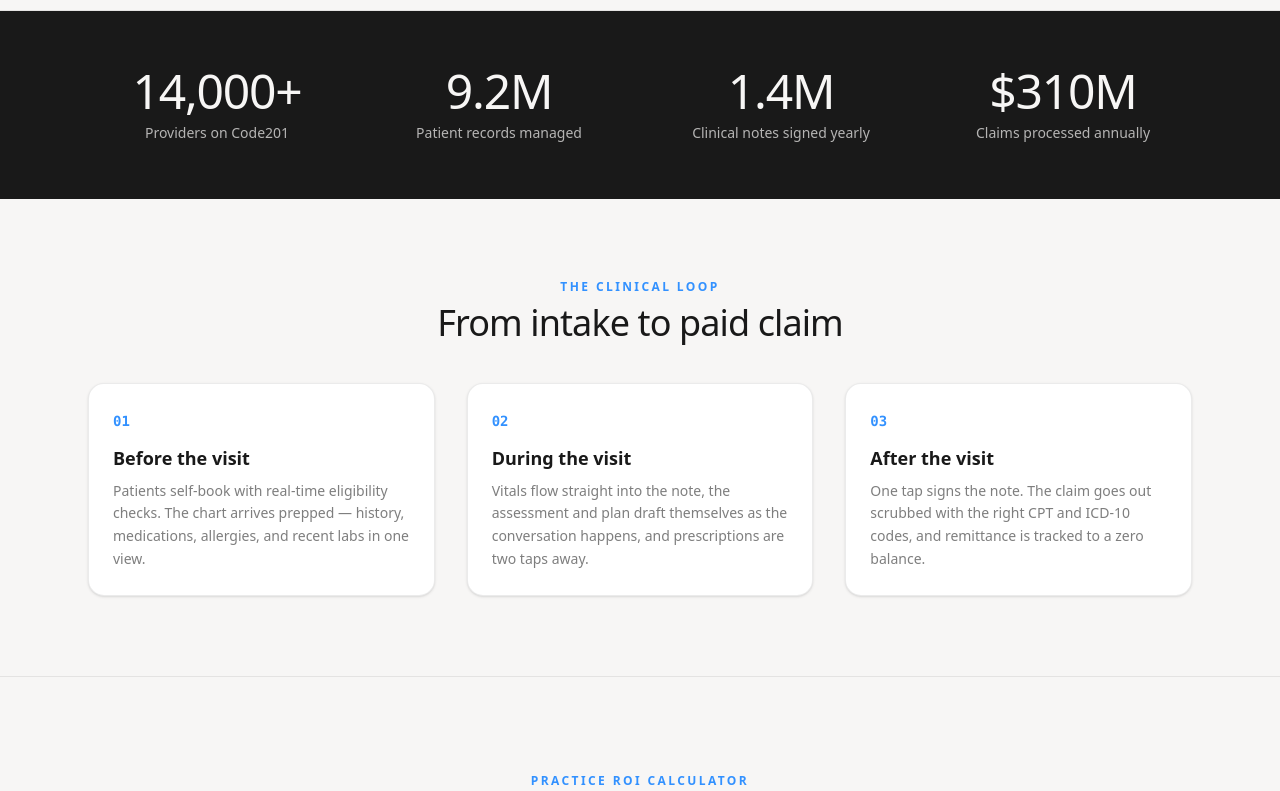
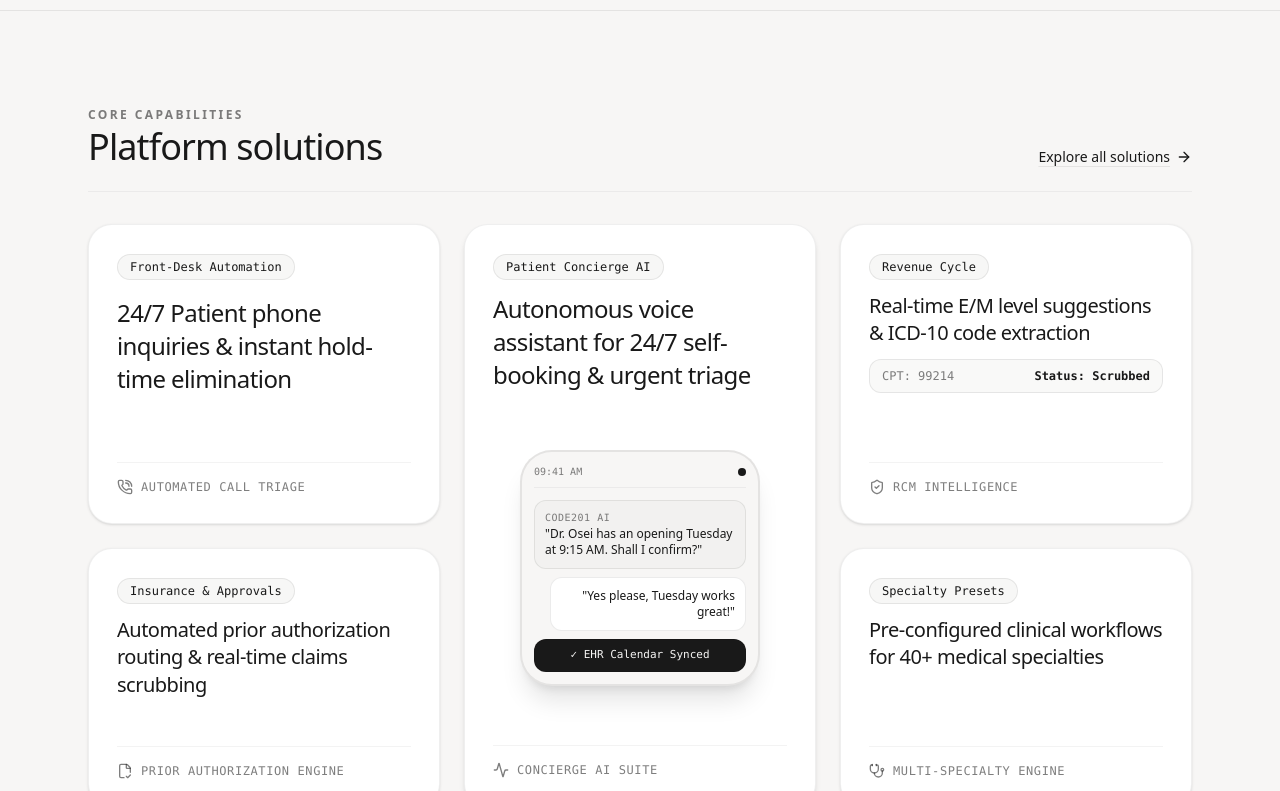
Before and after one commit to Code201Org/code201website, a Next.js app in the folder apps/marketing/: page / in a window 1280 px wide. Shown: the part 6360-7151 px from the top of the page. Built offline with nearby package versions, Linux system fonts and the light colour scheme.

Commit message:
feat: added column design of solutions ui

```diff
--- a/apps/marketing/src/app/page.tsx
+++ b/apps/marketing/src/app/page.tsx
@@ -1,5 +1,6 @@
 import {
   BottomCta,
+  CaseStudies,
   Faq,
   FeatureGrid,
   FeatureSections,
@@ -11,9 +12,7 @@ import {
   Security,
   Specialties,
   SpecialtySwitcher,
-  StatsBand,
   Testimonials,
-  Workflow,
 } from "@/components/sections";
 
 export default function HomePage() {
@@ -24,8 +23,7 @@ export default function HomePage() {
       <FeatureSections />
       <Specialties />
       <SpecialtySwitcher />
-      <StatsBand />
-      <Workflow />
+      <CaseStudies />
       <RoiCalculator />
       <FeatureGrid />
       <Integrations />
--- a/apps/marketing/src/components/sections.tsx
+++ b/apps/marketing/src/components/sections.tsx
@@ -725,82 +725,143 @@ export function Specialties() {
   );
 }
 
-// ---- Stats band (inverted monochrome statement) ----
-
-const stats = [
-  { value: "14,000+", label: "Providers on Code201" },
-  { value: "9.2M", label: "Patient records managed" },
-  { value: "1.4M", label: "Clinical notes signed yearly" },
-  { value: "$310M", label: "Claims processed annually" },
-];
-
-export function StatsBand() {
-  return (
-    <section className="bg-foreground py-14 text-background">
-      <div className="mx-auto grid max-w-6xl grid-cols-2 gap-x-6 gap-y-6 px-4 sm:px-6 lg:grid-cols-4">
-        {stats.map((stat) => (
-          <div key={stat.label} className="text-center">
-            <p className="text-4xl font-medium tracking-tight sm:text-5xl">
-              {stat.value}
+// ---- Platform Solutions (Strict Monochrome Asymmetric Tiled Grid) ----
+
+export function CaseStudies() {
+  return (
+    <section id="solutions" className="border-b border-border bg-background py-16 lg:py-24">
+      <div className="mx-auto max-w-6xl px-4 sm:px-6">
+        {/* Section Header */}
+        <div className="flex flex-col sm:flex-row sm:items-end justify-between gap-4 border-b border-border/60 pb-6">
+          <div>
+            <p className="text-xs font-semibold uppercase tracking-[0.2em] text-muted-foreground">
+              Core Capabilities
             </p>
-            <p className="mt-2 text-sm opacity-70">{stat.label}</p>
+            <h2 className="mt-1 text-3xl font-medium tracking-tight text-foreground sm:text-4xl">
+              Platform solutions
+            </h2>
           </div>
-        ))}
-      </div>
-    </section>
-  );
-}
-
-// ---- Workflow (intake → visit → after care) ----
-
-const workflow = [
-  {
-    step: "01",
-    title: "Before the visit",
-    body: "Patients self-book with real-time eligibility checks. The chart arrives prepped — history, medications, allergies, and recent labs in one view.",
-  },
-  {
-    step: "02",
-    title: "During the visit",
-    body: "Vitals flow straight into the note, the assessment and plan draft themselves as the conversation happens, and prescriptions are two taps away.",
-  },
-  {
-    step: "03",
-    title: "After the visit",
-    body: "One tap signs the note. The claim goes out scrubbed with the right CPT and ICD-10 codes, and remittance is tracked to a zero balance.",
-  },
-];
-
-export function Workflow() {
-  return (
-    <section id="workflow" className="border-b border-border bg-background py-16 lg:py-20">
-      <div className="mx-auto max-w-6xl px-4 sm:px-6">
-        <div className="mx-auto max-w-2xl text-center">
-          <p className="text-xs font-semibold uppercase tracking-[0.2em] text-accent">
-            The clinical loop
-          </p>
-          <h2 className="mt-2 text-balance text-3xl font-medium tracking-tight text-foreground sm:text-4xl">
-            From intake to paid claim
-          </h2>
-        </div>
-
-        <div className="mt-10 grid gap-6 md:grid-cols-3 lg:gap-8">
-          {workflow.map((item) => (
-            <div
-              key={item.step}
-              className="rounded-2xl border border-border bg-card p-6 shadow-sm transition-all hover:border-accent/40"
-            >
-              <span className="font-mono text-sm font-semibold text-accent">
-                {item.step}
+          <a
+            href="#pricing"
+            className="inline-flex items-center gap-1.5 text-sm font-medium text-foreground underline underline-offset-4 decoration-border hover:decoration-foreground transition-colors"
+          >
+            Explore all solutions
+            <ArrowRight className="h-4 w-4" />
+          </a>
+        </div>
+
+        {/* 3-Column Tiled Grid (Strict Black & White / Monochrome) */}
+        <div className="mt-8 grid grid-cols-1 md:grid-cols-3 gap-6">
+          {/* Column 1 - Left */}
+          <div className="flex flex-col gap-6">
+            {/* Card 1: Front-Desk Call Triage */}
+            <div className="group relative flex flex-col justify-between rounded-3xl border border-border/80 bg-card p-7 shadow-sm transition-all hover:border-foreground/40 hover:shadow-md h-[300px]">
+              <div>
+                <span className="inline-block rounded-full border border-border bg-muted/40 px-3 py-1 text-xs font-mono font-medium text-foreground">
+                  Front-Desk Automation
+                </span>
+                <h3 className="mt-4 text-xl sm:text-2xl font-medium tracking-tight text-foreground leading-snug">
+                  24/7 Patient phone inquiries & instant hold-time elimination
+                </h3>
+              </div>
+              <div className="flex items-center gap-2 pt-4 border-t border-border/60 text-xs font-mono font-medium text-muted-foreground group-hover:text-foreground transition-colors uppercase tracking-wider">
+                <PhoneCall className="h-4 w-4" />
+                Automated Call Triage
+              </div>
+            </div>
+
+            {/* Card 2: Prior Authorization */}
+            <div className="group relative flex flex-col justify-between rounded-3xl border border-border/80 bg-card p-7 shadow-sm transition-all hover:border-foreground/40 hover:shadow-md h-[260px]">
+              <div>
+                <span className="inline-block rounded-full border border-border bg-muted/40 px-3 py-1 text-xs font-mono font-medium text-foreground">
+                  Insurance & Approvals
+                </span>
+                <h3 className="mt-3 text-lg sm:text-xl font-medium tracking-tight text-foreground leading-snug">
+                  Automated prior authorization routing & real-time claims scrubbing
+                </h3>
+              </div>
+              <div className="flex items-center gap-2 pt-4 border-t border-border/60 text-xs font-mono font-medium text-muted-foreground group-hover:text-foreground transition-colors uppercase tracking-wider">
+                <FileCheck2 className="h-4 w-4" />
+                Prior Authorization Engine
+              </div>
+            </div>
+          </div>
+
+          {/* Column 2 - Middle (Tall Featured Card with Monochrome Device Visual) */}
+          <div className="group relative flex flex-col justify-between rounded-3xl border border-border/80 bg-card p-7 shadow-md transition-all hover:border-foreground/40 min-h-[580px] overflow-hidden">
+            <div>
+              <span className="inline-block rounded-full border border-border bg-muted/40 px-3 py-1 text-xs font-mono font-medium text-foreground">
+                Patient Concierge AI
               </span>
-              <h3 className="mt-3 text-lg font-semibold text-foreground">
-                {item.title}
+              <h3 className="mt-3 text-2xl font-medium tracking-tight text-foreground leading-snug">
+                Autonomous voice assistant for 24/7 self-booking & urgent triage
               </h3>
-              <p className="mt-2 text-sm leading-relaxed text-muted-foreground">
-                {item.body}
-              </p>
-            </div>
-          ))}
+            </div>
+
+            {/* Monochrome Phone Mockup in Center */}
+            <div className="my-6 mx-auto w-full max-w-[240px] rounded-[32px] border-2 border-border bg-background p-3 shadow-xl transition-transform duration-300 group-hover:scale-[1.02]">
+              <div className="flex items-center justify-between border-b border-border/60 pb-2 mb-3">
+                <span className="text-[10px] font-mono text-muted-foreground">09:41 AM</span>
+                <span className="flex h-2 w-2 rounded-full bg-foreground" />
+              </div>
+              <div className="space-y-2 text-xs">
+                <div className="rounded-xl border border-border bg-muted/40 p-2.5 text-foreground">
+                  <p className="font-mono text-[10px] text-muted-foreground mb-0.5 uppercase tracking-wider">Code201 AI</p>
+                  "Dr. Osei has an opening Tuesday at 9:15 AM. Shall I confirm?"
+                </div>
+                <div className="rounded-xl border border-border bg-card p-2.5 text-foreground ml-4 text-right">
+                  "Yes please, Tuesday works great!"
+                </div>
+                <div className="rounded-xl border border-border bg-foreground text-background p-2 text-[11px] font-mono font-medium text-center">
+                  ✓ EHR Calendar Synced
+                </div>
+              </div>
+            </div>
+
+            <div className="flex items-center gap-2 pt-4 border-t border-border/60 text-xs font-mono font-medium text-muted-foreground group-hover:text-foreground transition-colors uppercase tracking-wider">
+              <Activity className="h-4 w-4" />
+              Concierge AI Suite
+            </div>
+          </div>
+
+          {/* Column 3 - Right */}
+          <div className="flex flex-col gap-6">
+            {/* Card 3: RCM & Coding */}
+            <div className="group relative flex flex-col justify-between rounded-3xl border border-border/80 bg-card p-7 shadow-sm transition-all hover:border-foreground/40 hover:shadow-md h-[300px]">
+              <div>
+                <span className="inline-block rounded-full border border-border bg-muted/40 px-3 py-1 text-xs font-mono font-medium text-foreground">
+                  Revenue Cycle
+                </span>
+                <h3 className="mt-3 text-xl font-medium tracking-tight text-foreground leading-snug">
+                  Real-time E/M level suggestions & ICD-10 code extraction
+                </h3>
+                <div className="mt-3 flex items-center justify-between rounded-xl border border-border bg-muted/30 px-3 py-2 text-xs font-mono">
+                  <span className="text-muted-foreground">CPT: 99214</span>
+                  <span className="font-semibold text-foreground">Status: Scrubbed</span>
+                </div>
+              </div>
+              <div className="flex items-center gap-2 pt-4 border-t border-border/60 text-xs font-mono font-medium text-muted-foreground group-hover:text-foreground transition-colors uppercase tracking-wider">
+                <ShieldCheck className="h-4 w-4" />
+                RCM Intelligence
+              </div>
+            </div>
+
+            {/* Card 4: Specialty Presets */}
+            <div className="group relative flex flex-col justify-between rounded-3xl border border-border/80 bg-card p-7 shadow-sm transition-all hover:border-foreground/40 hover:shadow-md h-[260px]">
+              <div>
+                <span className="inline-block rounded-full border border-border bg-muted/40 px-3 py-1 text-xs font-mono font-medium text-foreground">
+                  Specialty Presets
+                </span>
+                <h3 className="mt-3 text-lg sm:text-xl font-medium tracking-tight text-foreground leading-snug">
+                  Pre-configured clinical workflows for 40+ medical specialties
+                </h3>
+              </div>
+              <div className="flex items-center gap-2 pt-4 border-t border-border/60 text-xs font-mono font-medium text-muted-foreground group-hover:text-foreground transition-colors uppercase tracking-wider">
+                <Stethoscope className="h-4 w-4" />
+                Multi-Specialty Engine
+              </div>
+            </div>
+          </div>
         </div>
       </div>
     </section>
```
